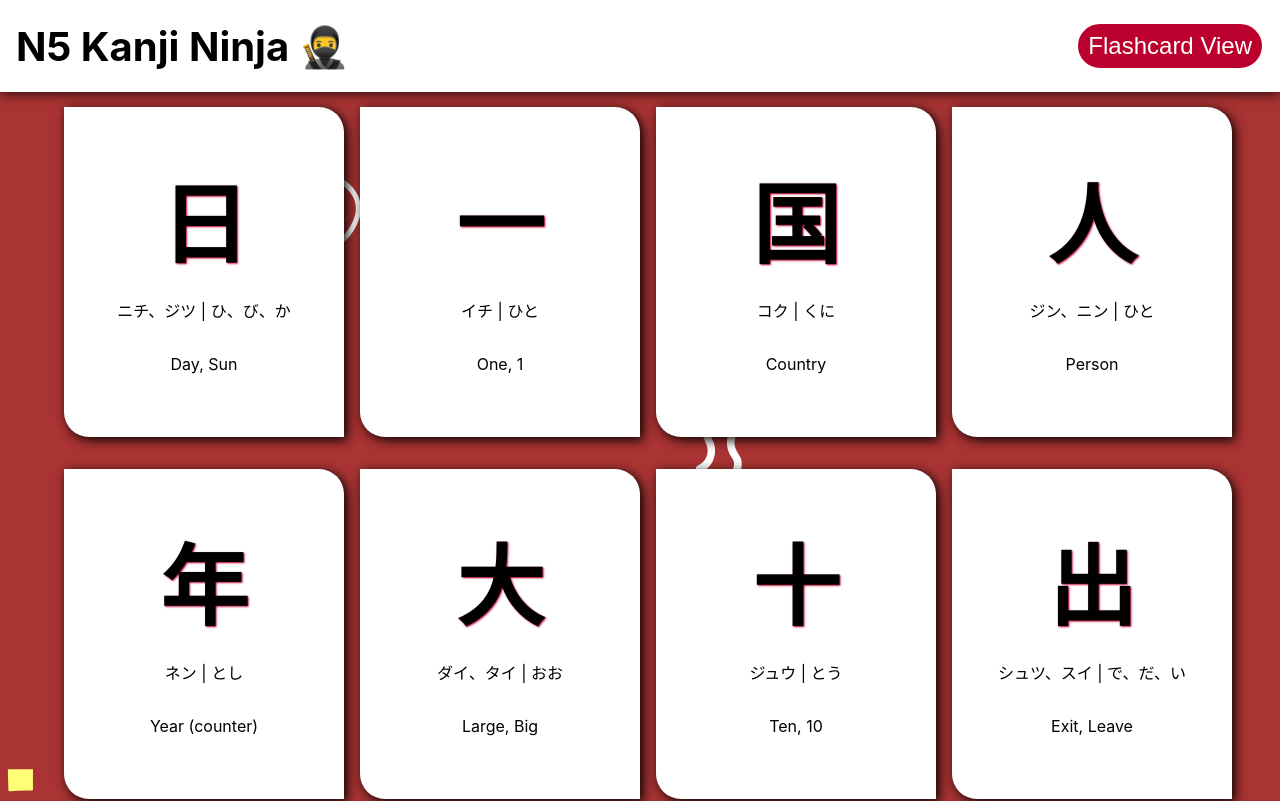
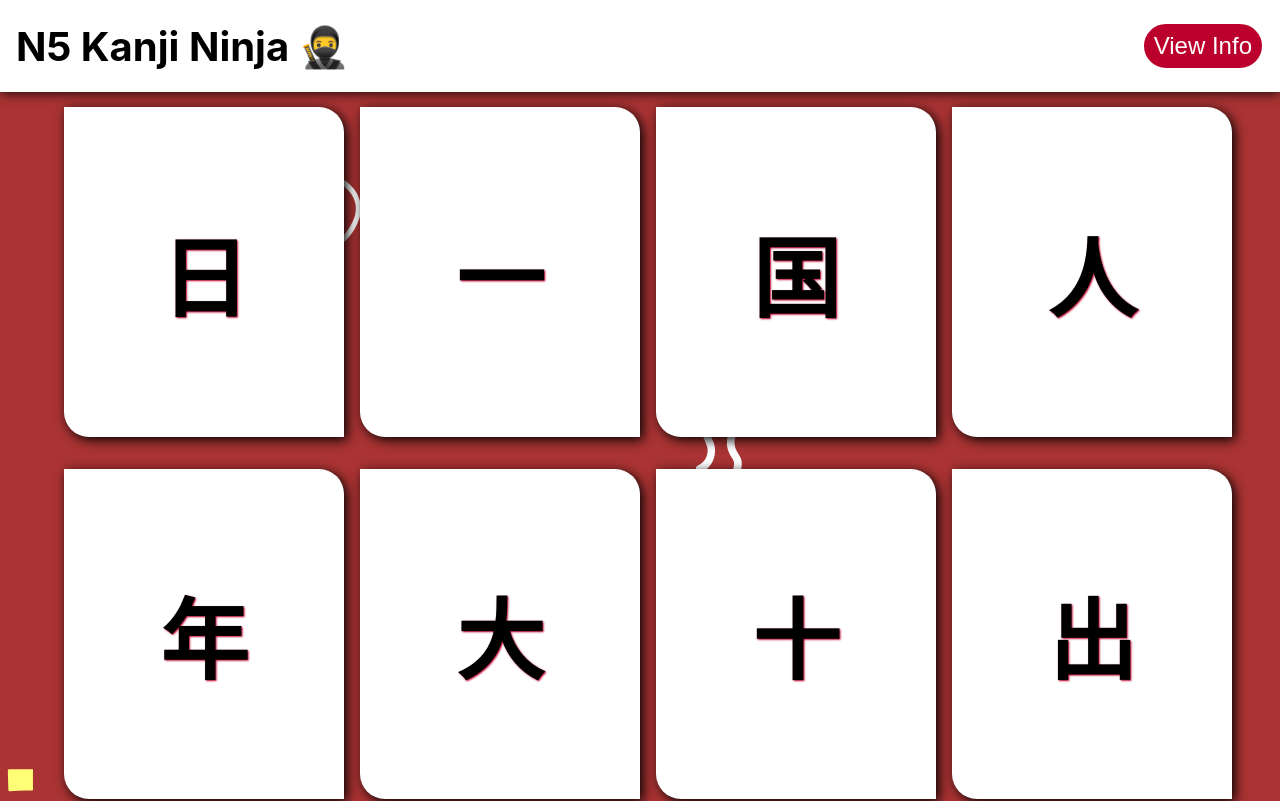
Before and after one commit to ferrouslights/JLPT-N5-Kanji, a React (Create React App) app: page / in a window 1280 px wide. Shown: the top 801 px of the page. Built offline with nearby package versions, Linux system fonts and the light colour scheme.

Commit message:
Improved state management of view info toggle

```diff
--- a/src/App.js
+++ b/src/App.js
@@ -1,16 +1,26 @@
+
+import { useState } from 'react';
 import './App.css';
 import Header from './components/Header';
 import Kanji from './components/Kanji';
 import Wrapper from './components/Wrapper';
 
 function App() {
+  const [flashcard, setFlashcard] = useState(false)
+
+    const toggleFlashcard = () => {
+        setFlashcard(!flashcard)
+        console.log(flashcard);
+    }
+
+
   return (
-    <div>
-      <Header />
+    <>
+      <Header toggleFlashcard={toggleFlashcard} flashcardState={flashcard}/>
       <Wrapper>
-        <Kanji />
+        <Kanji toggleFlashcard={toggleFlashcard} flashcardState={flashcard}/>
       </Wrapper>
-    </div>
+    </>
   );
 }
 
--- a/src/components/Card.js
+++ b/src/components/Card.js
@@ -4,12 +4,16 @@ import { Character, CardWrapper, Text} from "./Card.style";
 const Card = (props) => {
     return (
         <CardWrapper>
+            {props.flashcardState ? <Text>{props.onReading} | {props.kunReading}</Text> : <Text></Text>}
+            {/* <Text>{props.onReading} | {props.kunReading}</Text> */}
+
             <Character>
                 {props.character}
             </Character>
             {/* <Text>On | Kun</Text> */}
-            <Text>{props.onReading} | {props.kunReading}</Text>
-            <Text>{props.meaning}</Text>
+            {props.flashcardState ? <Text>{props.meaning}</Text> : <Text></Text>}
+
+            {/* <Text>{props.meaning}</Text> */}
         </CardWrapper>
 
     )
--- a/src/components/Header/index.js
+++ b/src/components/Header/index.js
@@ -1,12 +1,6 @@
-import React, {useState} from 'react'
 import { HeaderContainer, HeaderLogo, HeaderToggle, Nav } from './Header.style'
 
-const Header = () => {
-    const [flashcard, setFlashcard] = useState(false)
-
-    const toggleFlashcard = () => {
-        setFlashcard(!flashcard)
-    }
+const Header = ({toggleFlashcard, flashcardState}) => {
 
     return (
         <Nav>
@@ -17,7 +11,7 @@ const Header = () => {
                     {/* Might Add this in later */}
                     {/* <JapanDot /> */}
                     <HeaderToggle onClick={() => toggleFlashcard()}>
-                        {flashcard ? 'Grid View' : 'Flashcard View'}
+                        {flashcardState ? 'Hide Info' : 'View Info'}
                     </HeaderToggle>
                 {/* <HeaderShuffle onClick={() => toggleFlashcard()}>
                     Shuffle
--- a/src/components/Kanji.js
+++ b/src/components/Kanji.js
@@ -6,7 +6,7 @@ import { CardStyle } from "./Card.style";
 
 
 
-const Kanji = () => {
+const Kanji = ({toggleFlashcard, flashcardState}) => {
     return (
         <KanjiContainer>
             {kanjiList.map((kanji) =>
@@ -17,6 +17,7 @@ const Kanji = () => {
                     onReading={kanji.onReading}
                     kunReading={kanji.kunReading}
                     meaning={kanji.meaning}
+                    flashcardState={flashcardState}
                     />
             </CardStyle>
             )}
```
